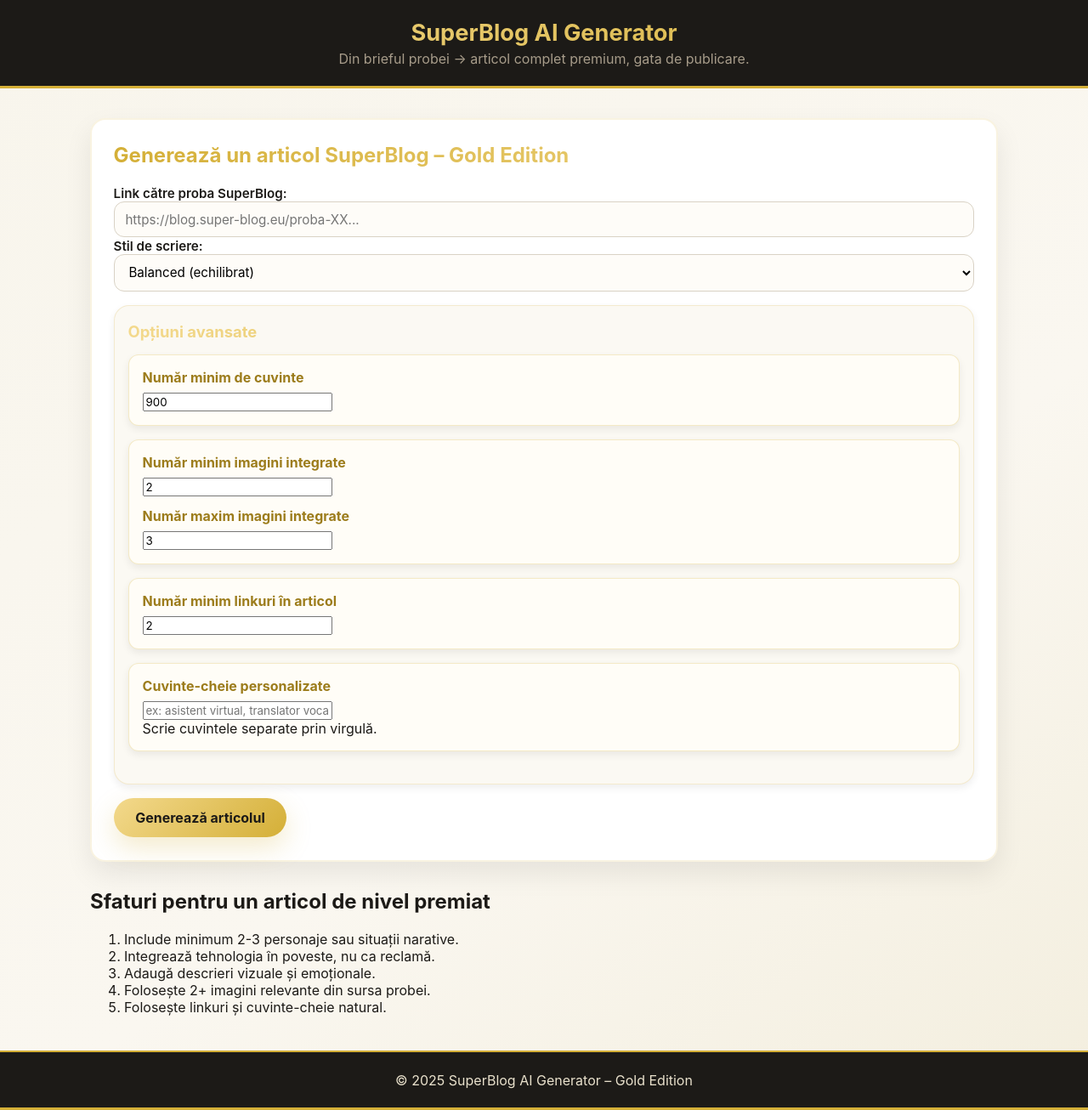
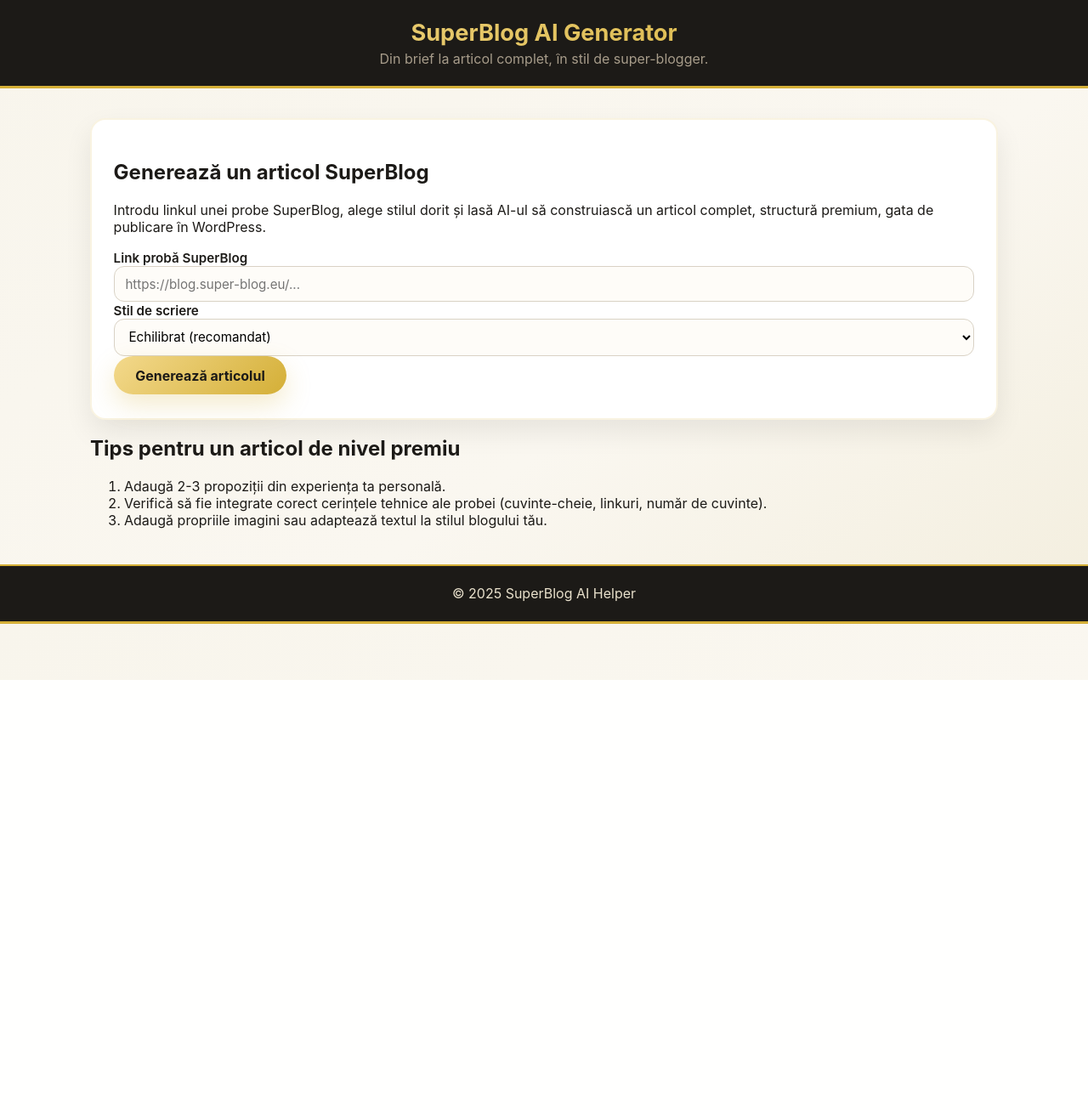
Before and after one commit to Crys2025/superblog_ai, a Flask app: page / in a window 1280 px wide. Shown: the whole page at 85% size. After the commit the page ends 800 px from the top, so only its background shows below. Run offline with Flask 3, Linux system fonts and the light colour scheme.

Commit message:
Add files via upload

```diff
--- a/templates/index.html
+++ b/templates/index.html
@@ -1,113 +1,48 @@
-<!DOCTYPE html>
-<html lang="ro">
-<head>
-    <meta charset="UTF-8">
-    <title>SuperBlog AI Generator – Gold Edition</title>
-    <link rel="stylesheet" href="/static/css/style.css">
-</head>
+{% extends "base.html" %}
+{% block content %}
 
-<body>
+{% if error %}
+<div class="alert alert-error">{{ error }}</div>
+{% endif %}
 
-<!-- ====================== HERO SECTION GOLD ====================== -->
+<section class="generator-form">
+    <h2>Generează un articol SuperBlog</h2>
+    <p class="editor-intro">
+        Introdu linkul unei probe SuperBlog, alege stilul dorit și lasă AI-ul să construiască un articol
+        complet, structură premium, gata de publicare în WordPress.
+    </p>
 
-<header class="site-header">
-    <h1>SuperBlog AI Generator</h1>
-    <p>Din brieful probei → articol complet premium, gata de publicare.</p>
-</header>
+    <form method="post">
+        <div class="form-row">
+            <label for="probe_url">Link probă SuperBlog</label>
+            <input type="url" id="probe_url" name="probe_url" placeholder="https://blog.super-blog.eu/..." required>
+        </div>
 
-<div class="content">
+        <div class="form-row">
+            <label for="style">Stil de scriere</label>
+            <select id="style" name="style">
+                <option value="balanced" selected>Echilibrat (recomandat)</option>
+                <option value="story">Povestit, emoțional</option>
+                <option value="marketing">Orientat pe beneficii (soft marketing)</option>
+                <option value="journalistic">Jurnalistic / informativ</option>
+                <option value="playful">Jucăuș, cu umor fin</option>
+                <option value="formal">Mai formal, structurat</option>
+            </select>
+        </div>
 
-    <!-- ====================== FORM CARD ====================== -->
+        <div class="editor-actions">
+            <button type="submit" class="btn-primary">Generează articolul</button>
+        </div>
+    </form>
+</section>
 
-    <div class="generator-form">
+<section class="tips">
+    <h2>Tips pentru un articol de nivel premiu</h2>
+    <ol>
+        <li>Adaugă 2-3 propoziții din experiența ta personală.</li>
+        <li>Verifică să fie integrate corect cerințele tehnice ale probei (cuvinte-cheie, linkuri, număr de cuvinte).</li>
+        <li>Adaugă propriile imagini sau adaptează textul la stilul blogului tău.</li>
+    </ol>
+</section>
 
-        <h2 style="
-            margin-top:0;
-            background: linear-gradient(to right, #d4af37, #f3d98c);
-            -webkit-background-clip: text;
-            -webkit-text-fill-color: transparent;
-        ">
-            Generează un articol SuperBlog – Gold Edition
-        </h2>
-
-        <form action="/" method="POST">
-
-            <!-- LINK PROBĂ -->
-            <label for="probe_url">Link către proba SuperBlog:</label>
-            <input type="url" id="probe_url" name="probe_url"
-                   placeholder="https://blog.super-blog.eu/proba-XX..."
-                   required>
-
-            <!-- STIL SCRIERE -->
-            <label for="style">Stil de scriere:</label>
-            <select id="style" name="style">
-                <option value="balanced">Balanced (echilibrat)</option>
-                <option value="story">Story – poveste cinematică</option>
-                <option value="marketing">Marketing soft</option>
-                <option value="journalistic">Jurnalistic</option>
-                <option value="formal">Formal elegant</option>
-                <option value="playful">Playful / jucăuș</option>
-            </select>
-
-            <!-- ====================== ADVANCED OPTIONS ====================== -->
-
-            <div class="advanced-panel">
-                <div class="advanced-title">Opțiuni avansate</div>
-
-                <!-- CUVINTE -->
-                <div class="option-block">
-                    <h3>Număr minim de cuvinte</h3>
-                    <input type="number" name="min_words" value="900" min="300">
-                </div>
-
-                <!-- IMAGINI -->
-                <div class="option-block">
-                    <h3>Număr minim imagini integrate</h3>
-                    <input type="number" name="min_images" value="2" min="0">
-
-                    <h3 style="margin-top:0.8rem;">Număr maxim imagini integrate</h3>
-                    <input type="number" name="max_images" value="3" min="1">
-                </div>
-
-                <!-- LINKURI -->
-                <div class="option-block">
-                    <h3>Număr minim linkuri în articol</h3>
-                    <input type="number" name="min_links" value="2" min="0">
-                </div>
-
-                <!-- CUVINTE-CHEIE -->
-                <div class="option-block">
-                    <h3>Cuvinte-cheie personalizate</h3>
-                    <input type="text" name="custom_keywords"
-                           placeholder="ex: asistent virtual, translator vocal, comunicare globală">
-                    <div class="hint">Scrie cuvintele separate prin virgulă.</div>
-                </div>
-            </div>
-
-            <button type="submit" class="btn-primary"
-                    style="margin-top:1rem;">Generează articolul</button>
-
-        </form>
-    </div>
-
-    <!-- ====================== TIPS SECTION ====================== -->
-
-    <div class="tips" style="margin-top:2rem;">
-        <h2>Sfaturi pentru un articol de nivel premiat</h2>
-        <ol>
-            <li>Include minimum 2-3 personaje sau situații narative.</li>
-            <li>Integrează tehnologia în poveste, nu ca reclamă.</li>
-            <li>Adaugă descrieri vizuale și emoționale.</li>
-            <li>Folosește 2+ imagini relevante din sursa probei.</li>
-            <li>Folosește linkuri și cuvinte-cheie natural.</li>
-        </ol>
-    </div>
-
-</div>
-
-<footer class="site-footer">
-    © 2025 SuperBlog AI Generator – Gold Edition
-</footer>
-
-</body>
-</html>
+{% endblock %}
```
